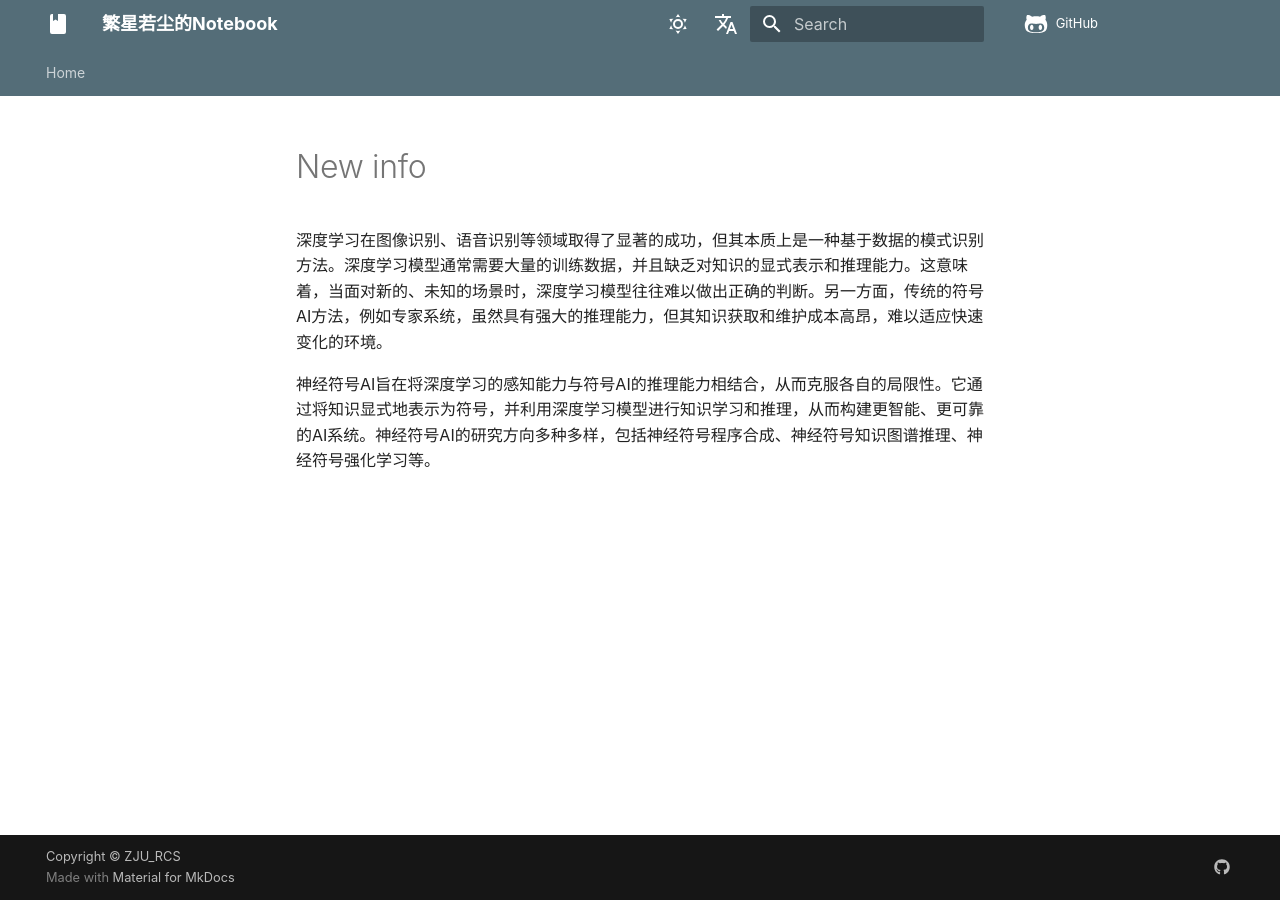
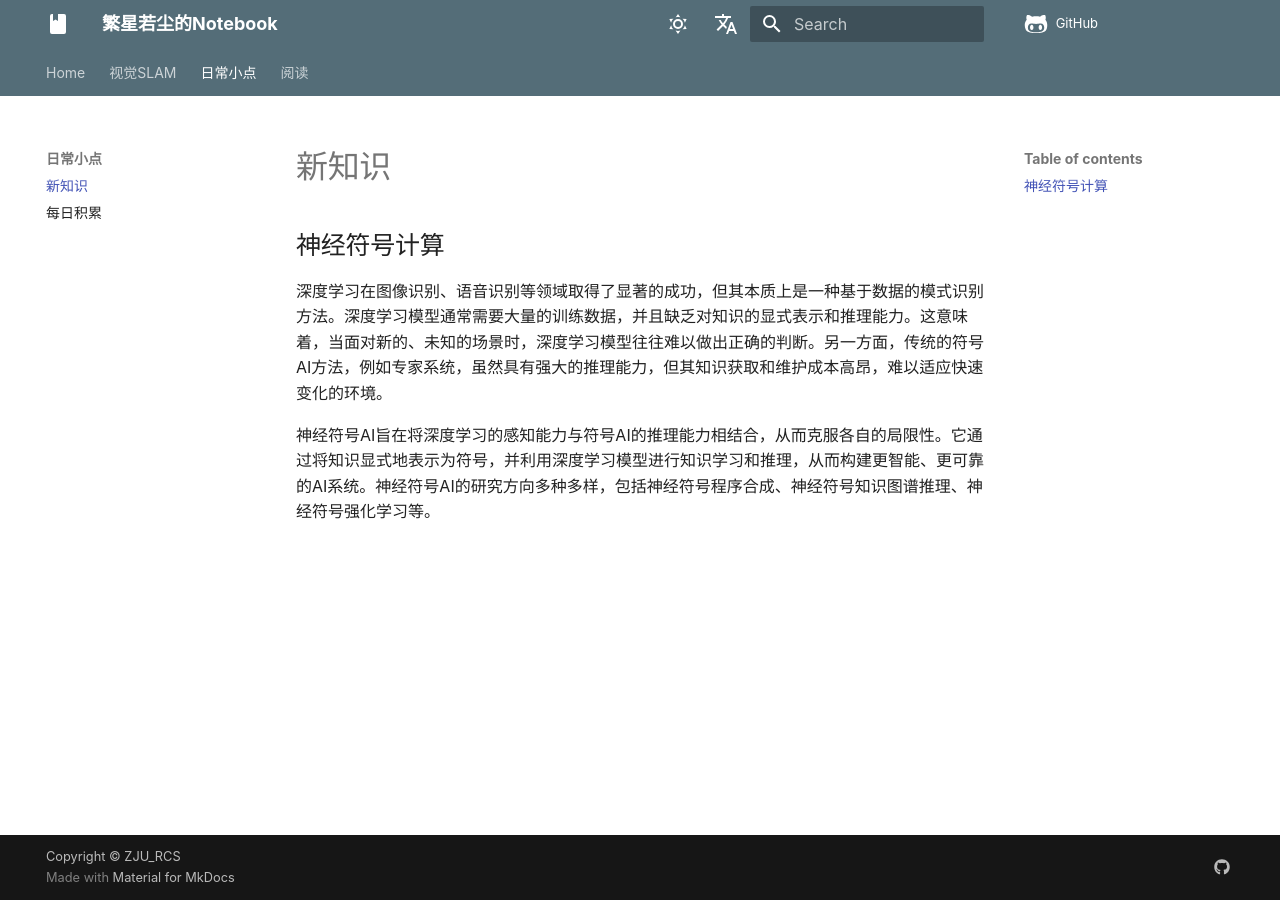
Before and after one commit to zjuer-dm/Notebook2, an MkDocs documentation site: the page built from docs/日常小点/new_info.md, in a window 1280 px wide. Built offline with MkDocs 1.6.1 and Material for MkDocs 9.7.7, drawn with Linux system fonts in a browser that asks for light colours; some web fonts are replaced; comment, search, counter and statistics services are not loaded.

```diff
--- a/docs/日常小点/new_info.md
+++ b/docs/日常小点/new_info.md
@@ -1,3 +1,4 @@
+## 神经符号计算
 深度学习在图像识别、语音识别等领域取得了显著的成功，但其本质上是一种基于数据的模式识别方法。深度学习模型通常需要大量的训练数据，并且缺乏对知识的显式表示和推理能力。这意味着，当面对新的、未知的场景时，深度学习模型往往难以做出正确的判断。另一方面，传统的符号AI方法，例如专家系统，虽然具有强大的推理能力，但其知识获取和维护成本高昂，难以适应快速变化的环境。
 
 神经符号AI旨在将深度学习的感知能力与符号AI的推理能力相结合，从而克服各自的局限性。它通过将知识显式地表示为符号，并利用深度学习模型进行知识学习和推理，从而构建更智能、更可靠的AI系统。神经符号AI的研究方向多种多样，包括神经符号程序合成、神经符号知识图谱推理、神经符号强化学习等。
--- a/mkdocs.yml
+++ b/mkdocs.yml
@@ -101,5 +101,13 @@ markdown_extensions:
 
 nav:
   - Home: 'index.md'
+  - 视觉SLAM:
+    - 视觉SLAM: '视觉SLAM/数学.md'
+  - 日常小点:
+    - 新知识: '日常小点/new_info.md'
+    - 每日积累: '日常小点/everyday_collect.md'
+  - 阅读:
+    - 经济学: 'reading/经济学.md'
+    - 我看见的世界: 'reading/我看见的世界.md'
 
 # 笔记提交时，用mkdocs gh-deploy命令一键部署到 Github Pages。
```
Also changed, not shown: docs/index.md (+1 -2 lines), docs/reading/长安的荔枝.md (added).
